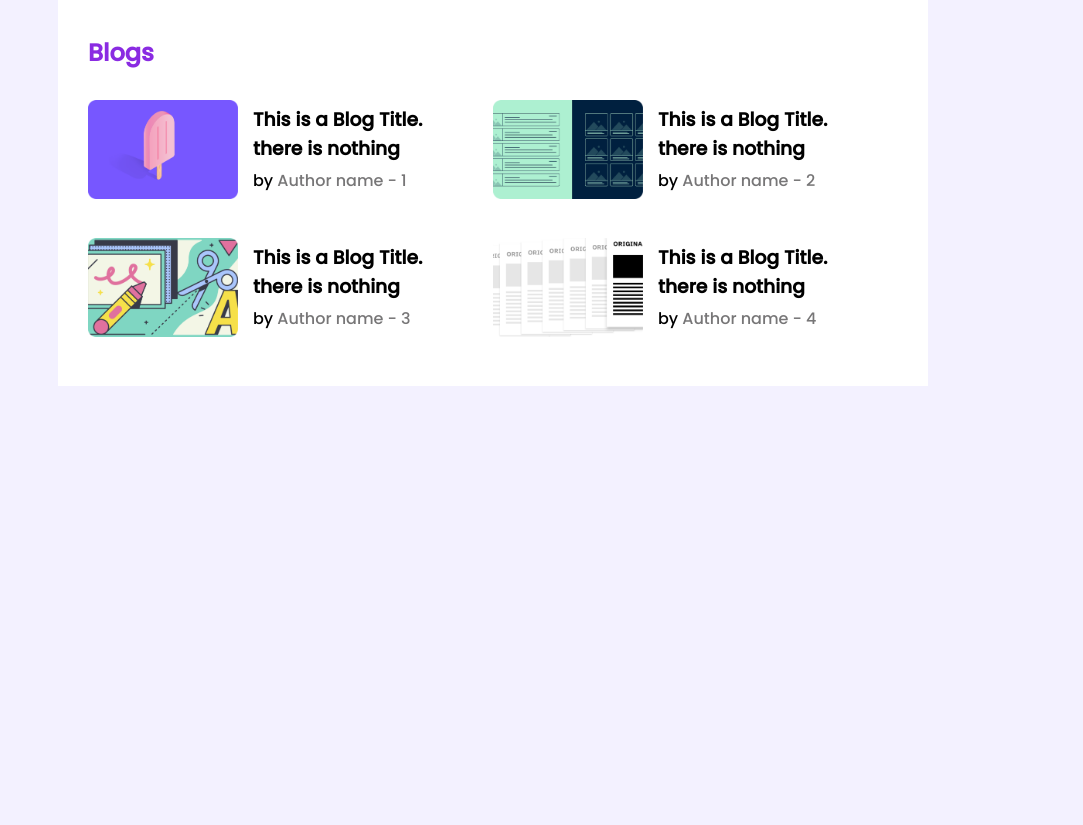
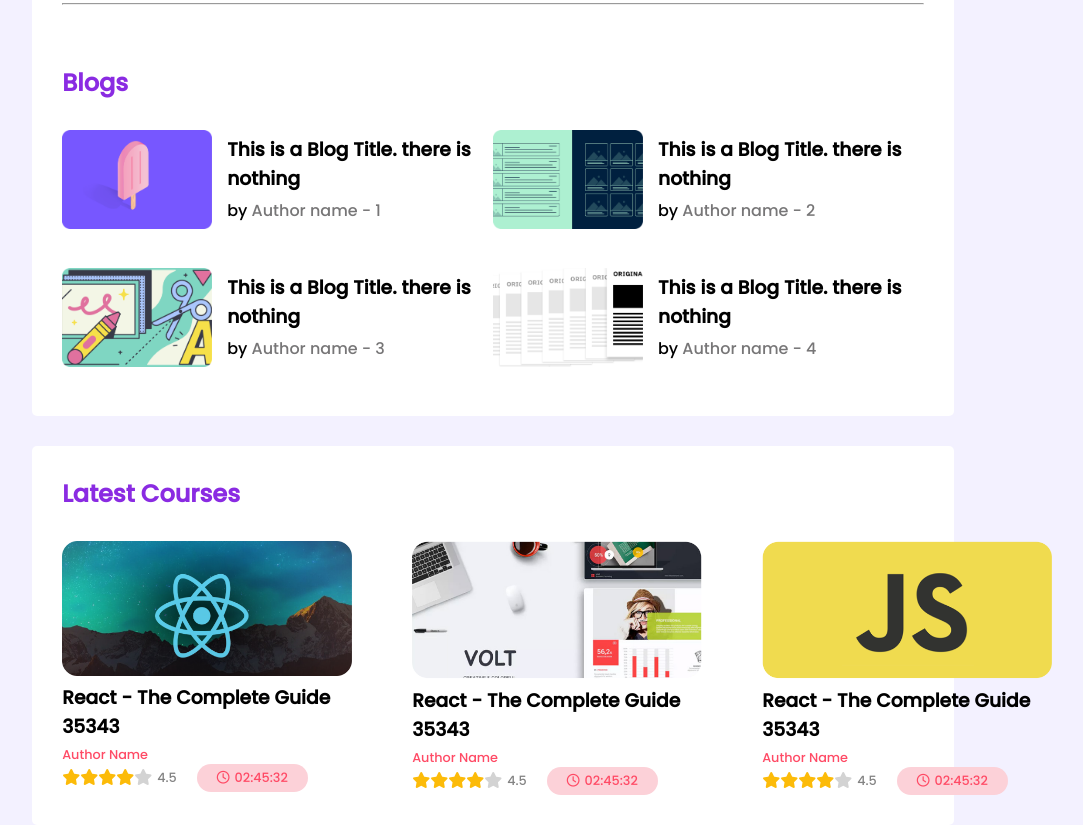
Before and after one commit to mohammad-aarif/leader-board, a plain HTML site: page index.html in a window 1280 px wide. Shown: the part 314-1139 px from the top of the page, without its empty margins (147-1230 px from the left). Before the commit the page ends 800 px from the top, so only its background shows below. Drawn offline with Linux system fonts and the light colour scheme.

Commit message:
Courses Section completed

```diff
--- a/css/style.css
+++ b/css/style.css
@@ -14,12 +14,14 @@ hr{
 /* Top Players Style */
 main{
     display: flex;
-    justify-content: center;
+    flex-direction: column;
+    align-items: center;
 }
 .container{
     background: #fff;
-    width: 870px;
-    /* justify-content: center; */
+    width: 72%;
+    margin-top: 30px;
+    border-radius: 5px;
 }
 .section-title{
     color:blueviolet;
@@ -67,3 +69,46 @@ main{
     color: rgb(119, 118, 119);
     margin: 0;
 }
+/*--------------------
+    Course Style
+---------------------*/
+.courses{
+    display: flex;
+}
+.course{
+    padding: 30px;
+}
+.course img{
+    width: 290px;
+}
+.course h3, p{
+    margin:0;
+}
+.course p{
+    font-size: .8em;
+    color: rgb(255, 74, 101);
+}
+.course-info{
+    display: flex;
+    align-items: center;
+}
+.course-info .star{
+    color: rgb(252, 187, 9);
+}
+.course-info .ratings-num{
+    color:rgb(131, 131, 131);
+    margin-left: 5px;
+}
+.course-info .star i:last-child{
+    color: lightgray;
+}
+.course-info .duration{
+    background: rgb(252, 209, 216);
+    padding: 5px 20px;
+    border-radius: 20px;
+    color: rgb(255, 74, 101);
+    margin-left: 20px;
+}
+.duration p i{
+    padding-right: 5px;
+}
--- a/index.html
+++ b/index.html
@@ -5,6 +5,7 @@
     <meta http-equiv="X-UA-Compatible" content="IE=edge">
     <meta name="viewport" content="width=device-width, initial-scale=1.0">
     <link rel="stylesheet" href="css/style.css">
+    <script src="https://kit.fontawesome.com/f8a4bf3543.js" crossorigin="anonymous"></script>
     <title>Leader Board</title>
 </head>
 <body>
@@ -74,6 +75,55 @@
                 </article>
             </div>
         </section>
+        <!-- Blog section end -->
+        <!-- Latest Courses Section Start -->
+        <section class="container">
+            <h1 class="section-title">
+                Latest Courses
+            </h1>
+            <div class="courses">
+                <div class="course">
+                    <img src="img/courses/course-1.png" alt="">
+                    <h3>React - The Complete Guide 35343</h3>
+                    <p>Author Name</p>
+                    <div class="course-info">
+                        <div class="star"><i class="fas fa-star"></i><i class="fas fa-star"></i><i class="fas fa-star"></i><i class="fas fa-star"></i><i class="fas fa-star"></i>
+                        </div>
+                        <p class="ratings-num">4.5</p>
+                        <div class="duration">
+                            <p><i class="far fa-clock"></i>02:45:32</p>
+                        </div>
+                    </div>
+                </div>
+                <div class="course">
+                    <img src="img/courses/course-2.png" alt="">
+                    <h3>React - The Complete Guide 35343</h3>
+                    <p>Author Name</p>
+                    <div class="course-info">
+                        <div class="star"><i class="fas fa-star"></i><i class="fas fa-star"></i><i class="fas fa-star"></i><i class="fas fa-star"></i><i class="fas fa-star"></i>
+                        </div>
+                        <p class="ratings-num">4.5</p>
+                        <div class="duration">
+                            <p><i class="far fa-clock"></i>02:45:32</p>
+                        </div>
+                    </div>
+                </div>
+                <div class="course">
+                    <img src="img/courses/course-3.png" alt="">
+                    <h3>React - The Complete Guide 35343</h3>
+                    <p>Author Name</p>
+                    <div class="course-info">
+                        <div class="star"><i class="fas fa-star"></i><i class="fas fa-star"></i><i class="fas fa-star"></i><i class="fas fa-star"></i><i class="fas fa-star"></i>
+                        </div>
+                        <p class="ratings-num">4.5</p>
+                        <div class="duration">
+                            <p><i class="far fa-clock"></i>02:45:32</p>
+                        </div>
+                    </div>
+                </div>
+            </div>
+        </section>
+        <!-- Latest Courses Section End -->
     </main>
 </body>
 </html>
```
